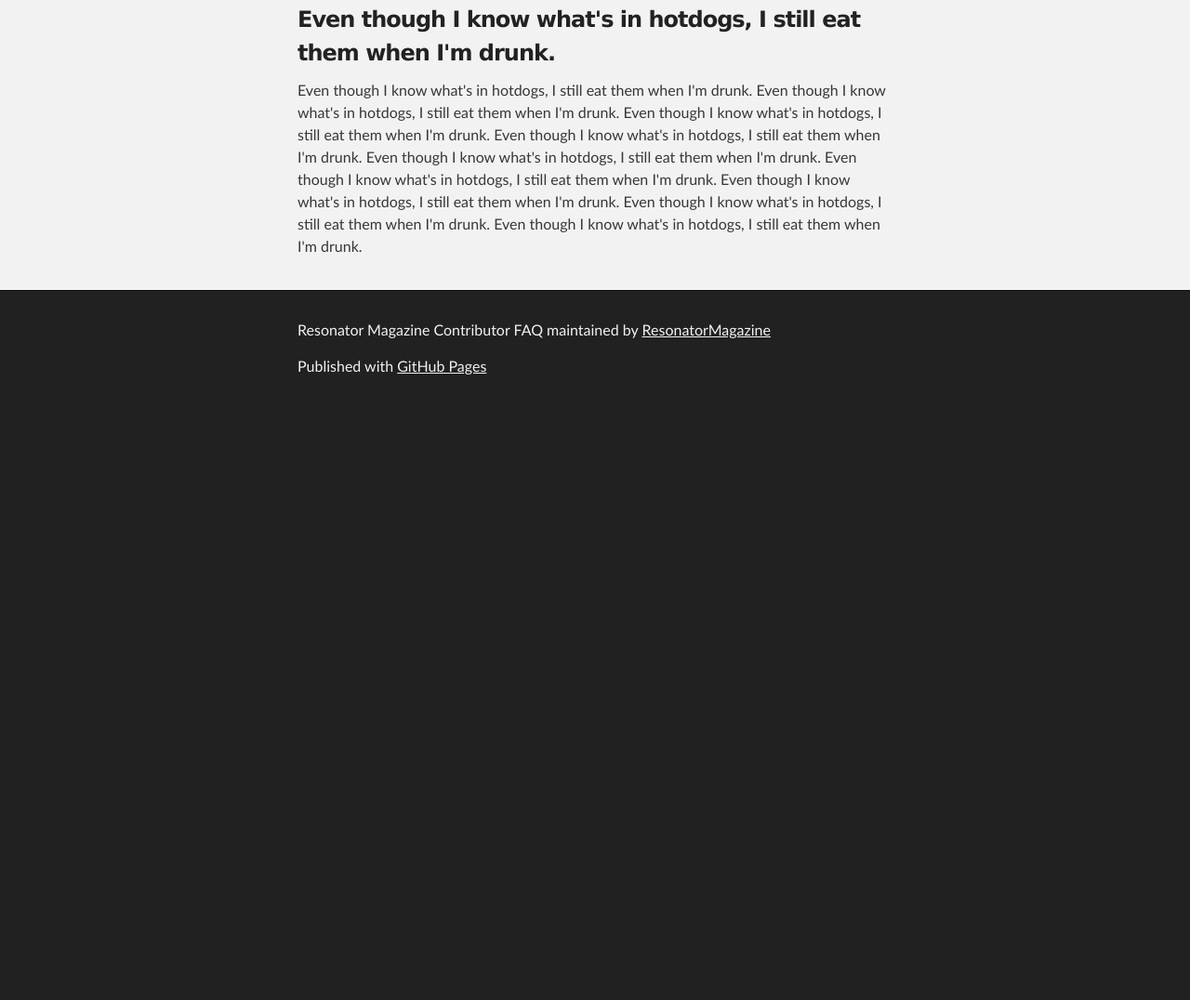
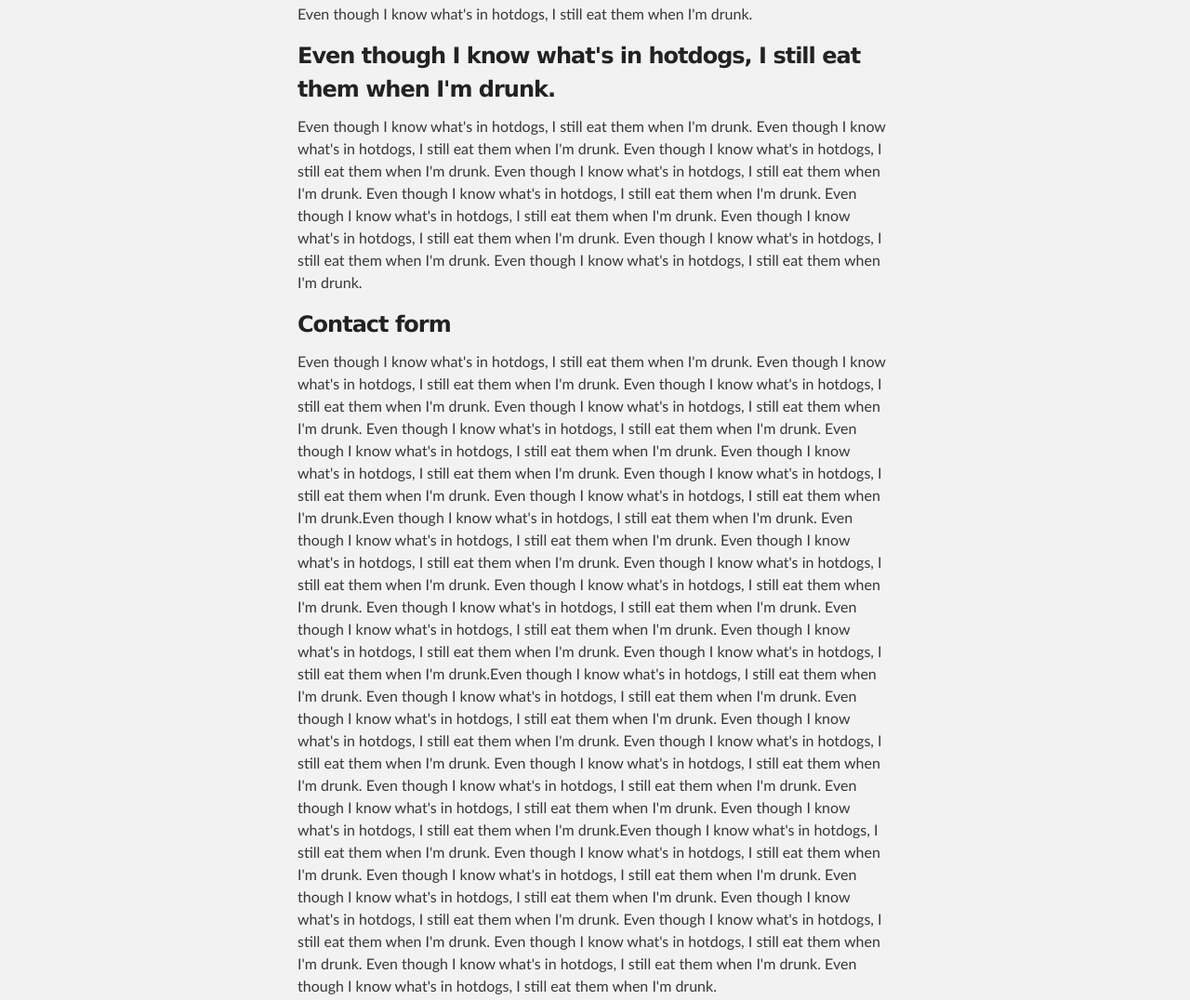
Before and after one commit to ResonatorMagazine/ContributorFAQ, a plain HTML site: page index.html in a window 1280 px wide. Shown: the part 1136-2212 px from the top of the page at 93% size. Before the commit the page ends 1577 px from the top, so only its background shows below. Drawn offline with Linux system fonts and the light colour scheme.

```diff
--- a/index.html
+++ b/index.html
@@ -34,6 +34,8 @@
         <h1>
 <a id="resonator-magazine-has-instructions" class="anchor" href="#resonator-magazine-has-instructions" aria-hidden="true"><span class="octicon octicon-link"></span></a><strong>Resonator Magazine Has Instructions</strong>
 </h1>
+
+<p>Take me to <a href="#contact_form">contact</a></p>
 
 <ul>
 <li>And if I know Resonator, </li>
@@ -80,6 +82,44 @@ Even though I know what's in hotdogs, I still eat them when I'm drunk.
 Even though I know what's in hotdogs, I still eat them when I'm drunk.
 Even though I know what's in hotdogs, I still eat them when I'm drunk.</p>
 
+<h3>
+<a id="contact-form" class="anchor" href="#contact-form" aria-hidden="true"><span class="octicon octicon-link"></span></a>
+<a id="contact_form"></a>Contact form</h3>
+
+<p>Even though I know what's in hotdogs, I still eat them when I'm drunk.
+Even though I know what's in hotdogs, I still eat them when I'm drunk.
+Even though I know what's in hotdogs, I still eat them when I'm drunk.
+Even though I know what's in hotdogs, I still eat them when I'm drunk.
+Even though I know what's in hotdogs, I still eat them when I'm drunk.
+Even though I know what's in hotdogs, I still eat them when I'm drunk.
+Even though I know what's in hotdogs, I still eat them when I'm drunk.
+Even though I know what's in hotdogs, I still eat them when I'm drunk.
+Even though I know what's in hotdogs, I still eat them when I'm drunk.Even though I know what's in hotdogs, I still eat them when I'm drunk.
+Even though I know what's in hotdogs, I still eat them when I'm drunk.
+Even though I know what's in hotdogs, I still eat them when I'm drunk.
+Even though I know what's in hotdogs, I still eat them when I'm drunk.
+Even though I know what's in hotdogs, I still eat them when I'm drunk.
+Even though I know what's in hotdogs, I still eat them when I'm drunk.
+Even though I know what's in hotdogs, I still eat them when I'm drunk.
+Even though I know what's in hotdogs, I still eat them when I'm drunk.
+Even though I know what's in hotdogs, I still eat them when I'm drunk.Even though I know what's in hotdogs, I still eat them when I'm drunk.
+Even though I know what's in hotdogs, I still eat them when I'm drunk.
+Even though I know what's in hotdogs, I still eat them when I'm drunk.
+Even though I know what's in hotdogs, I still eat them when I'm drunk.
+Even though I know what's in hotdogs, I still eat them when I'm drunk.
+Even though I know what's in hotdogs, I still eat them when I'm drunk.
+Even though I know what's in hotdogs, I still eat them when I'm drunk.
+Even though I know what's in hotdogs, I still eat them when I'm drunk.
+Even though I know what's in hotdogs, I still eat them when I'm drunk.Even though I know what's in hotdogs, I still eat them when I'm drunk.
+Even though I know what's in hotdogs, I still eat them when I'm drunk.
+Even though I know what's in hotdogs, I still eat them when I'm drunk.
+Even though I know what's in hotdogs, I still eat them when I'm drunk.
+Even though I know what's in hotdogs, I still eat them when I'm drunk.
+Even though I know what's in hotdogs, I still eat them when I'm drunk.
+Even though I know what's in hotdogs, I still eat them when I'm drunk.
+Even though I know what's in hotdogs, I still eat them when I'm drunk.
+Even though I know what's in hotdogs, I still eat them when I'm drunk.</p>
+
 
       </section>
     </div>
```
Also changed, not shown: params.json (+1 -1 lines).
